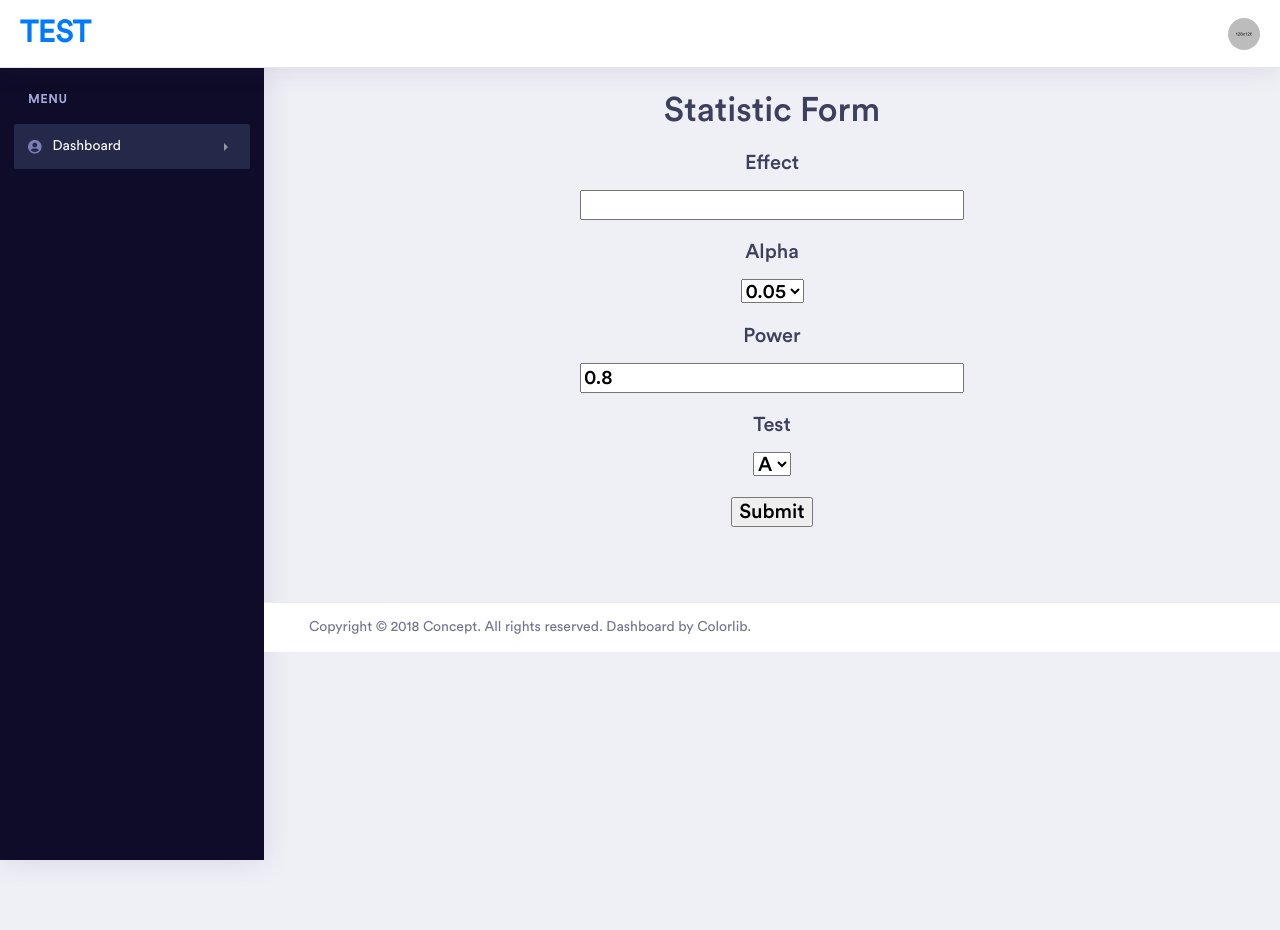
After one commit to mdctleo/calibration_app2, a Flask app: page /power in a window 1280 px wide. The commit adds this page. Run offline with Flask 2, Linux system fonts and the light colour scheme; some libraries are stand-ins or nearby versions.

Commit message:
statistic form completed

```diff
--- a/biodi/forms.py
+++ b/biodi/forms.py
@@ -1,5 +1,5 @@
 from flask_wtf import FlaskForm
-from wtforms import StringField, PasswordField, BooleanField, SubmitField
+from wtforms import StringField, PasswordField, BooleanField, SubmitField, SelectField, FloatField
 from wtforms.validators import DataRequired
 
 class LoginForm(FlaskForm):
@@ -7,3 +7,11 @@ class LoginForm(FlaskForm):
     password = PasswordField('Password', validators=[DataRequired()])
     remember_me = BooleanField('Remember Me')
     submit = SubmitField('Sign In')
+
+
+class powerForm(FlaskForm):
+    effect = FloatField('Effect', validators=[DataRequired()])
+    alpha = SelectField('Alpha', choices=[(0.05, '0.05'), (0.01, '0.01')])
+    power = FloatField('Power', default=0.8, validators=[DataRequired()])
+    test = SelectField('Test', choices=[('A', 'A'), ('B', 'B'), ('C', 'C')])
+    submit2 = SubmitField('Submit')
--- a/biodi/routes.py
+++ b/biodi/routes.py
@@ -1,6 +1,6 @@
-from flask import render_template, flash, redirect,url_for
+from flask import render_template, flash, redirect,url_for, redirect, request
 from biodi import app_biodi
-from biodi.forms import LoginForm
+from biodi.forms import LoginForm, powerForm
 from flask_login import current_user, login_user,logout_user, login_required
 from biodi.models import User
 
@@ -17,6 +17,44 @@ def gc_biodi():
     user = {'username':'Carlos'}
 
     return render_template('gcbiodi.html',text=text,user=user)
+
+# connecting to power.html
+@app_biodi.route('/power', methods=['GET', 'POST'])
+def power():
+    form = powerForm()
+
+    # Detting the default value of alpha as 0.05
+    if request.method == 'GET':
+        form.alpha.default = 0.05
+        form.process()
+
+
+    if (request.method == 'POST'):
+        effect = request.form['effect']
+        alpha = request.form['alpha']
+        power = request.form['power']
+        test = request.form['test']
+
+        # output the user input on the shell
+        print("\nEffect: " + effect + "     Alpha: " + alpha + "    Power: " + power + "    Test: " + test +"\n")
+
+        # output the user input on the webpage
+        flash("\n Effect: " + effect + "   Alpha: " + alpha + "   Power: " + power + "   Test: " + test)
+
+
+    if (form.validate_on_submit()):
+        flash(' Effect: ' + effect + '\n Alpha: ' + alpha + '\n Power: ' + power + '\n Test: ' + test)
+        flash('Alpha' + alpha)
+        flash('Power ' + power)
+        flash('Test' + test)
+
+    return render_template('power.html', form=form)
+
+
+'''
+# https://pythonspot.com/flask-web-forms/
+# https://www.reddit.com/r/flask/comments/a5hxdi/how_to_give_a_drop_down_list_a_selected_value/
+'''
 
 @app_biodi.route('/login',methods=['GET', 'POST'])
 def login():
--- a/biodi/templates/base.html
+++ b/biodi/templates/base.html
@@ -90,6 +90,18 @@
                                     </ul>
                                 </div>
                             </li>
+
+                            <li class="nav-item">
+                                <a class="nav-link" href="#" data-toggle="collapse" aria-expanded="false" data-target="#submenu-3"
+                                    aria-controls="submenu-3"><i class="fas fa-chart-bar"></i>Statistic</a>
+                                <div id="submenu-3" class="collapse submenu" style="">
+                                    <ul class="nav flex-column">
+                                        <li class="nav-item">
+                                            <a class="nav-link" href="power">power<span class="badge badge-secondary">New</span></a>
+                                        </li>
+                                    </ul>
+                                </div>
+                            </li>
                             {% endif %}
                         </ul>
                     </div>
--- /dev/null
+++ b/biodi/templates/power.html
@@ -0,0 +1,44 @@
+{% extends 'base.html' %}
+
+{% block content %}
+<!-- <h1>This is where the form is going to display</h1> -->
+
+<form action="/power" method="POST" novalidate>
+    <h1>Statistic Form</h1>
+    {{ form.hidden_tag() }}
+    <p>
+        <!-- {{ form.effect.label }}<br> -->
+        <h3>Effect</h3>
+        {{ form.effect(size=32) }}
+    </p>
+
+    <p>
+        <!-- {{ form.alpha.label }}<br> -->
+        <h3>Alpha</h3>
+        {{ form.alpha }}
+    </p>
+
+    <p>
+        <!-- {{ form.power.label }}<br> -->
+        <h3>Power</h3>
+        {{ form.power(size=32) }}
+    </p>
+
+    <p>
+        <!-- {{ form.test.label }}<br> -->
+        <h3>Test</h3>
+        {{ form.test }}
+    </p>
+
+    <p>{{ form.submit2() }}</p>
+
+    {% for message in get_flashed_messages() %}
+        <h3>Here are your inputs</h3>
+        {{ message }}
+    {% endfor %}
+
+
+
+</form>
+
+{% endblock %}
```
